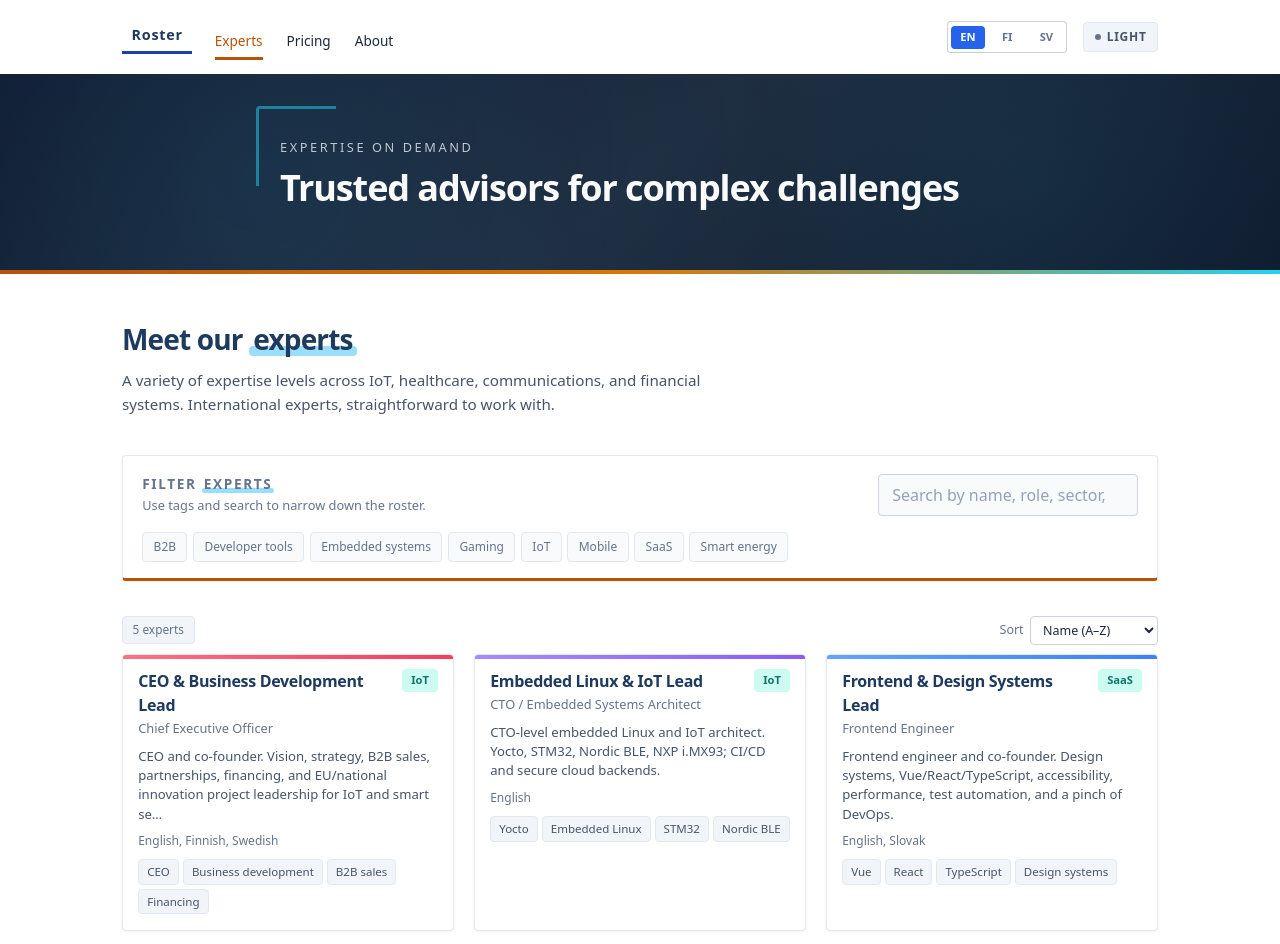
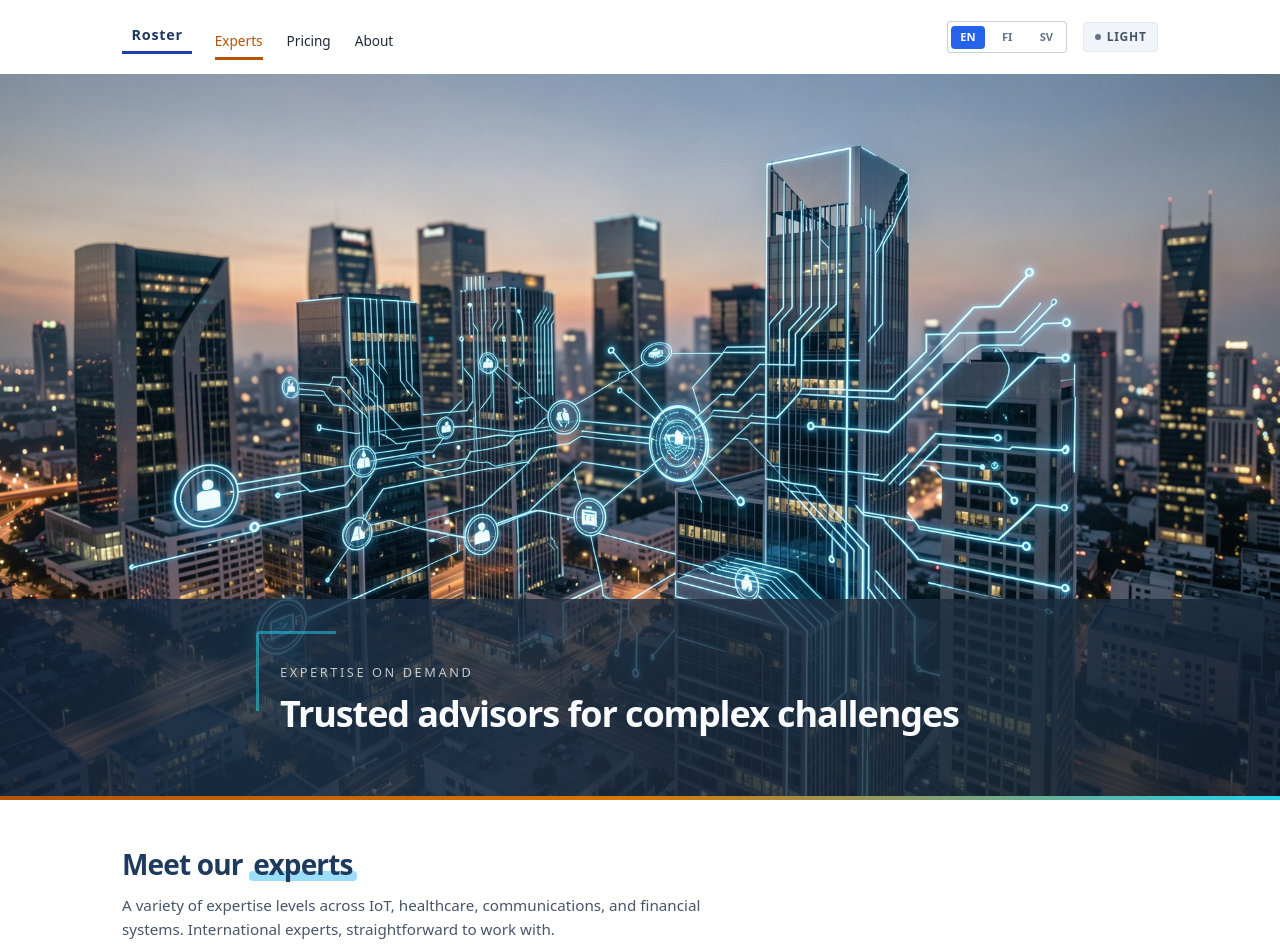
Before and after one commit to vlad-saling/roster, a plain HTML site: page docs/index.html in a window 1280 px wide. Shown: the top 944 px of the page. Drawn offline with Linux system fonts and the light colour scheme.

Commit message:
hero image

```diff
--- a/docs/index.html
+++ b/docs/index.html
@@ -32,12 +32,24 @@
         </header>
       </div>
 
+      <div class="hero">
+        <section class="hero-image" aria-hidden="true">
+          <img
+            src="assets/images/hero.jpg"
+            alt=""
+            width="1920"
+            height="1088"
+            loading="eager"
+            class="hero-image__img"
+          />
+        </section>
         <section class="hero-banner" aria-label="Intro">
           <div class="hero-banner__inner">
             <p class="hero-banner__tagline" data-i18n="banner.tagline">Expertise on demand</p>
             <h2 class="hero-banner__title" data-i18n="banner.title">Trusted advisors for complex challenges</h2>
           </div>
         </section>
+      </div>
 
       <div class="site-main">
       <main class="app-main">
--- a/docs/styles/layout.css
+++ b/docs/styles/layout.css
@@ -1,10 +1,21 @@
-/* Full-width hero banner (between header and main content) */
+/* Hero: image with banner overlaid on bottom */
+.hero {
+  position: relative;
+  width: 100%;
+}
+
+/* Full-width hero banner overlaid on bottom of hero image */
 .hero-banner {
+  position: absolute;
+  bottom: 0;
+  left: 0;
+  right: 0;
   width: 100%;
+  z-index: 1;
   padding: 3rem 1.5rem;
-  background: linear-gradient(135deg, #0f172a 0%, #1e293b 50%, #0f172a 100%);
+  /* 80% opacity so hero image shows through */
+  background: linear-gradient(135deg, rgba(15, 23, 42, 0.8) 0%, rgba(30, 41, 59, 0.8) 50%, rgba(15, 23, 42, 0.8) 100%);
   color: #f1f5f9;
-  position: relative;
   overflow: hidden;
 }
 
@@ -12,8 +23,8 @@
   content: '';
   position: absolute;
   inset: 0;
-  background-image: radial-gradient(circle at 20% 50%, rgba(56, 189, 248, 0.12) 0%, transparent 50%),
-    radial-gradient(circle at 80% 50%, rgba(34, 211, 238, 0.08) 0%, transparent 45%);
+  background-image: radial-gradient(circle at 20% 50%, rgba(56, 189, 248, 0.1) 0%, transparent 50%),
+    radial-gradient(circle at 80% 50%, rgba(34, 211, 238, 0.06) 0%, transparent 45%);
   pointer-events: none;
 }
 
@@ -72,6 +83,20 @@
   .hero-banner__title {
     font-size: 2.25rem;
   }
+}
+
+/* Full-width hero image */
+.hero-image {
+  width: 100%;
+  line-height: 0;
+  overflow: hidden;
+}
+
+.hero-image__img {
+  width: 100%;
+  height: auto;
+  display: block;
+  vertical-align: middle;
 }
 
 /* Tall footer */
--- a/docs/styles/themes.css
+++ b/docs/styles/themes.css
@@ -35,7 +35,7 @@ body.theme-dark {
 .theme-dark .app-nav__item:hover { color: #f9fafb; }
 
 .theme-dark .hero-banner {
-  background: linear-gradient(135deg, #0f172a 0%, #1e3a5f 50%, #0f172a 100%);
+  background: linear-gradient(135deg, rgba(15, 23, 42, 0.8) 0%, rgba(30, 58, 95, 0.8) 50%, rgba(15, 23, 42, 0.8) 100%);
 }
 .theme-dark .hero-banner::after {
   background: linear-gradient(90deg, var(--accent-warm) 0%, rgba(34, 211, 238, 0.7) 100%);
```
Also changed, not shown: docs/assets/images/hero.jpg (added), 2 other files. Lines whose indentation alone changed are shown as unchanged.
